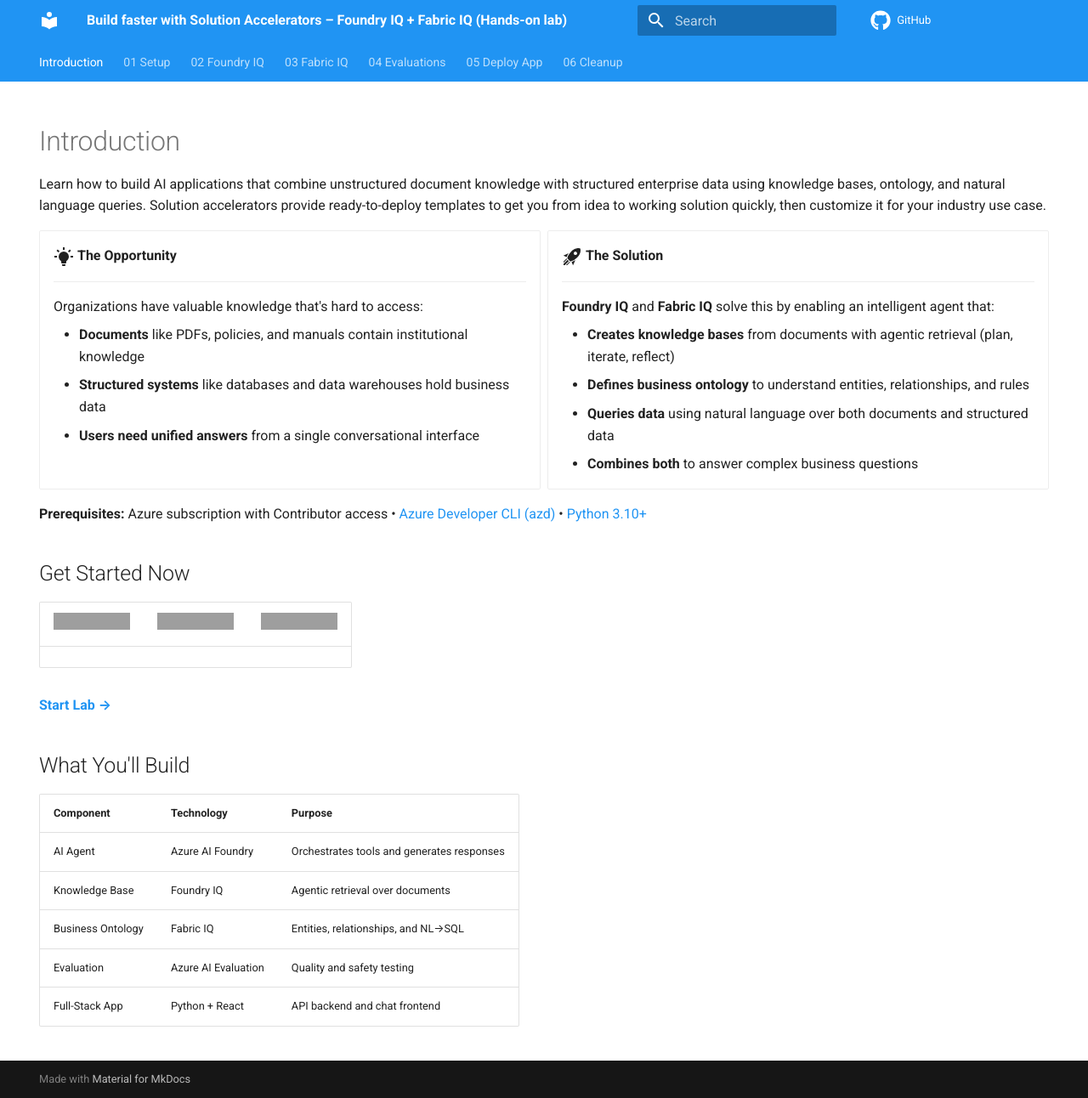
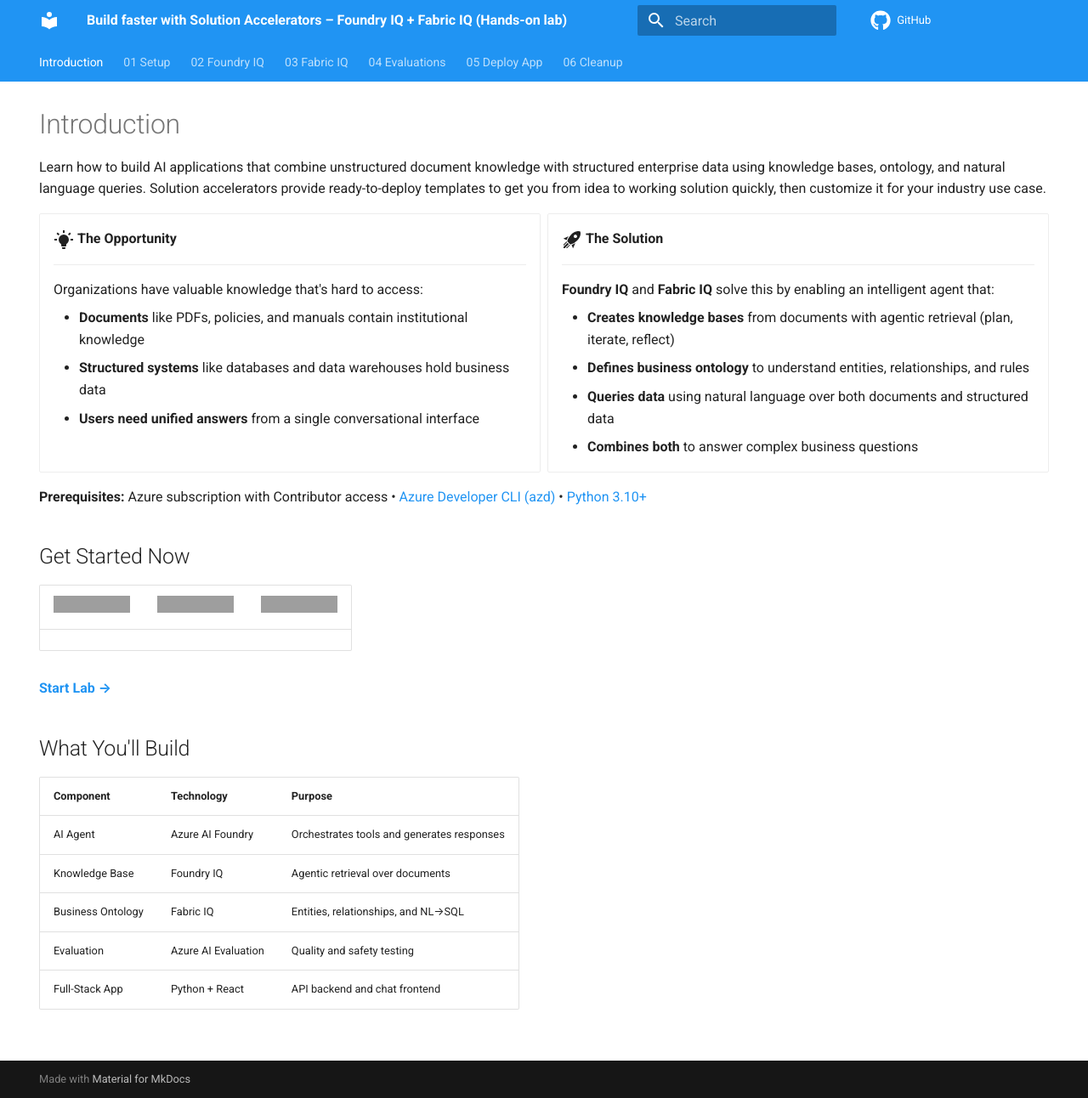
Before and after one commit to nchandhi/nc-iq-tc, an MkDocs documentation site: the page built from docs/docs/index.md, in a window 1280 px wide and 1292 px high. Shown: the whole window at 85% size. Built offline with MkDocs 1.6.1 and Material for MkDocs 9.7.7, drawn with Linux system fonts in a browser that asks for light colours; comment, search, counter and statistics services are not loaded; grey boxes are pictures that could not be loaded.

Commit message:
Further reduce top spacing

```diff
--- a/docs/docs/stylesheets/extra.css
+++ b/docs/docs/stylesheets/extra.css
@@ -4,7 +4,14 @@
 
 /* Reduce space after h1 */
 .md-content h1 {
-  margin-bottom: 0.5em;
+  margin-top: 0;
+  margin-bottom: 0.3em;
+}
+
+/* Reduce top padding of main content */
+.md-main__inner {
+  margin-top: 0;
+  padding-top: 0.5rem;
 }
 
 /* Reduce space around grid cards */
```
